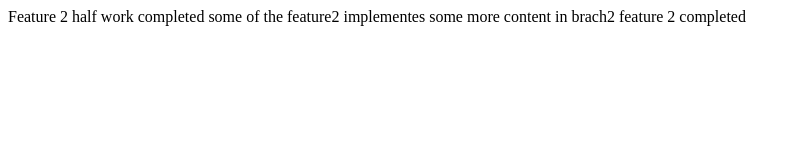
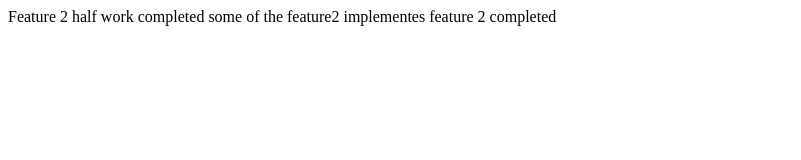
Before and after one commit to mohit-sojitra/gittesting, a plain HTML site: page feature2.html in a window 1280 px wide. Shown: the whole page, without its empty margins (0-801 px from the left). Drawn offline with Linux system fonts and the light colour scheme.

Commit message:
just time passs

```diff
--- a/feature2.html
+++ b/feature2.html
@@ -9,7 +9,6 @@
 <body>
     Feature 2 half work completed
     some of the feature2 implementes
-    some more content in brach2
     feature 2 completed
 </body>
 </html>
```
